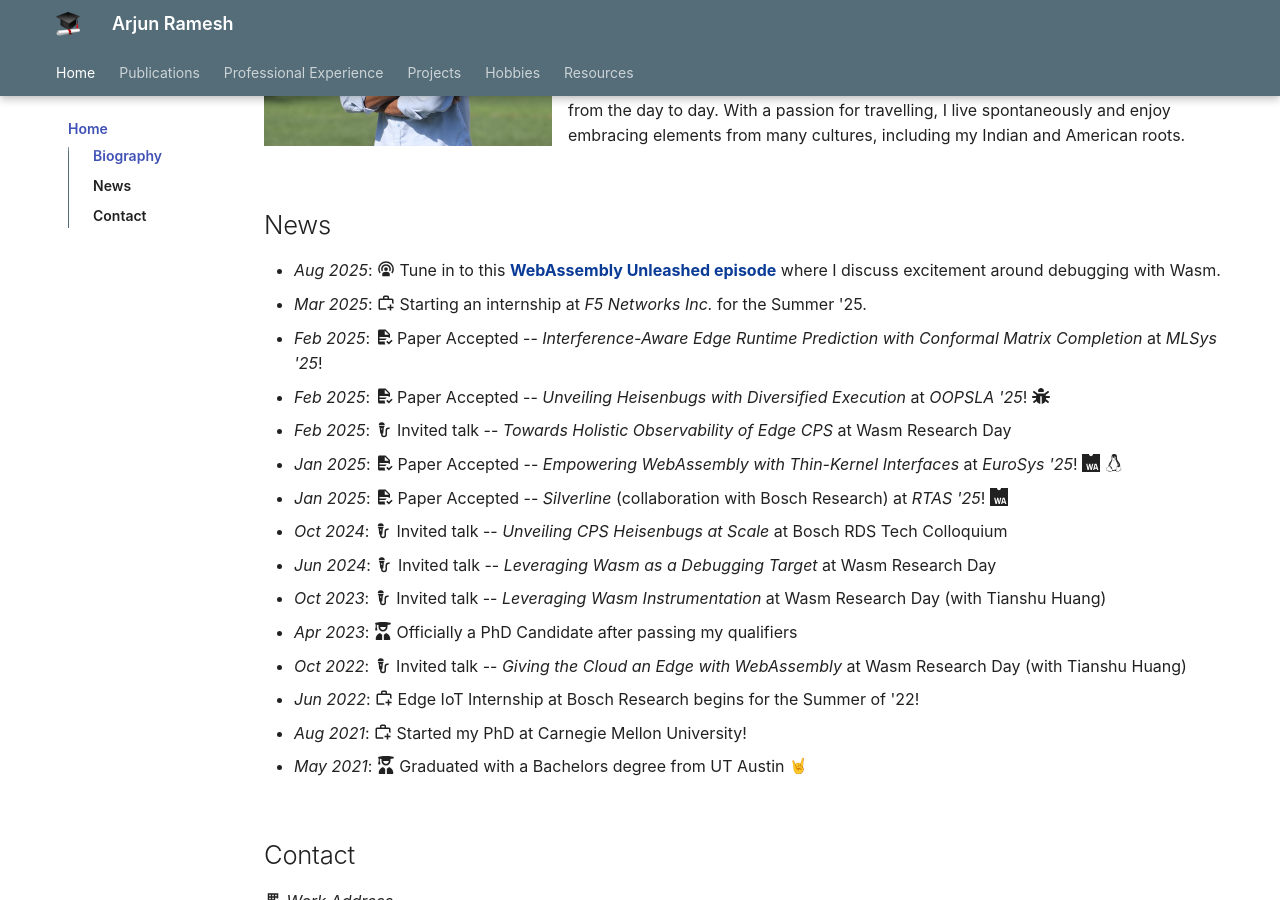
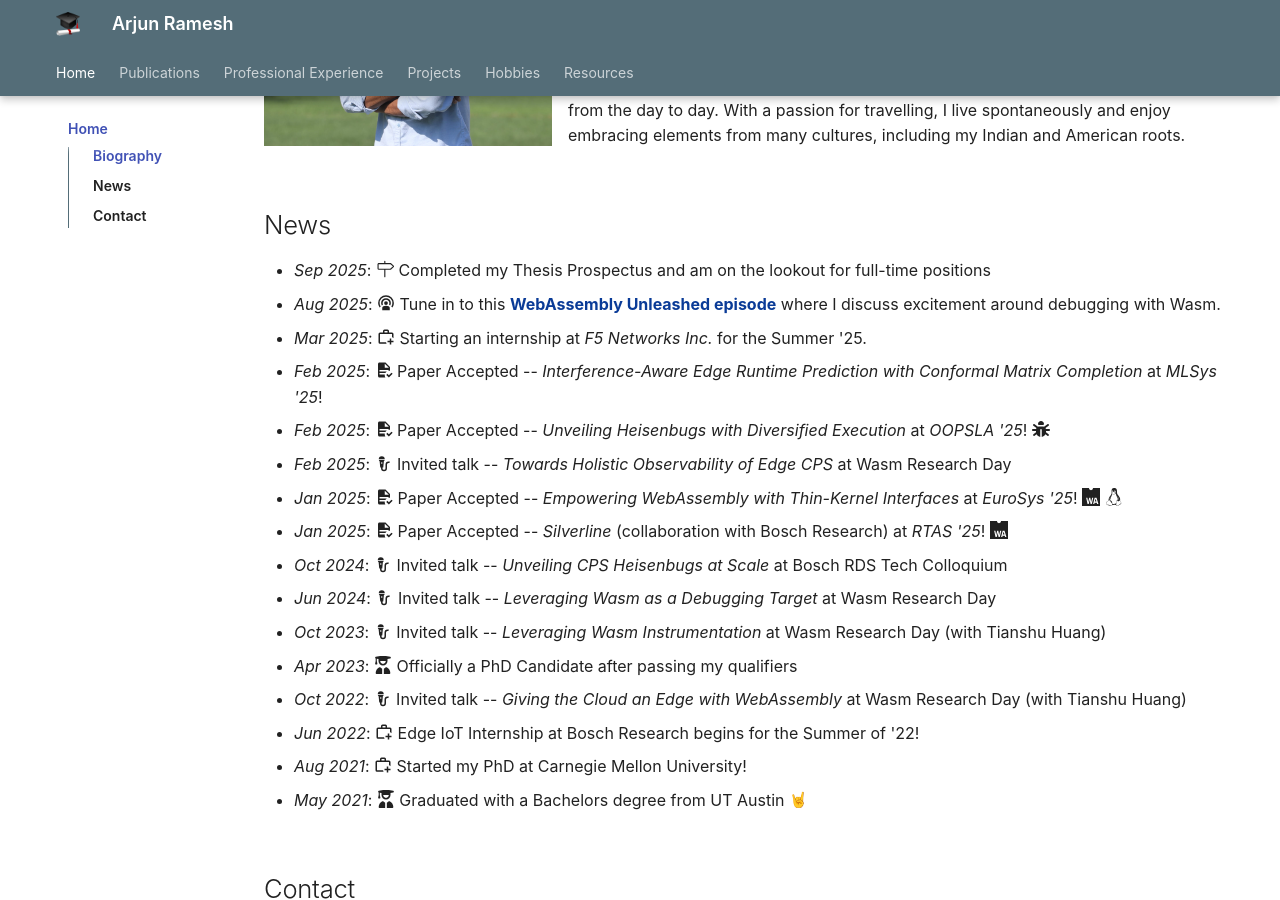
Before and after one commit to arjunr2/personal-website, an MkDocs documentation site: the page built from docs/index.md, in a window 1280 px wide and 900 px high, scrolled down 428 px. Built offline with MkDocs 1.6.1 and Material for MkDocs 9.7.7, drawn with Linux system fonts in a browser that asks for light colours; emoji names are drawn with the system emoji font; some web fonts are replaced.

Commit message:
Add thesis milestone

```diff
--- a/docs/index.md
+++ b/docs/index.md
@@ -20,6 +20,7 @@ the ISA. A more detailed list of my personal projects can be found [here](projec
 
 <br/>
 ## News
+* *Sep 2025*: :octicons-milestone-24: Completed my Thesis Prospectus and am on the lookout for full-time positions
 * *Aug 2025*: :material-podcast: Tune in to this [**WebAssembly Unleashed episode**](https://www.youtube.com/watch?v=OhybI5aUy5M) where I discuss excitement around debugging with Wasm.
 * *Mar 2025*: :material-briefcase-plus-outline: Starting an internship at *F5 Networks Inc.* for the Summer '25.
 * *Feb 2025*: :material-file-document-check: Paper Accepted -- *Interference-Aware Edge Runtime Prediction with Conformal Matrix Completion* at *MLSys '25*!
```
